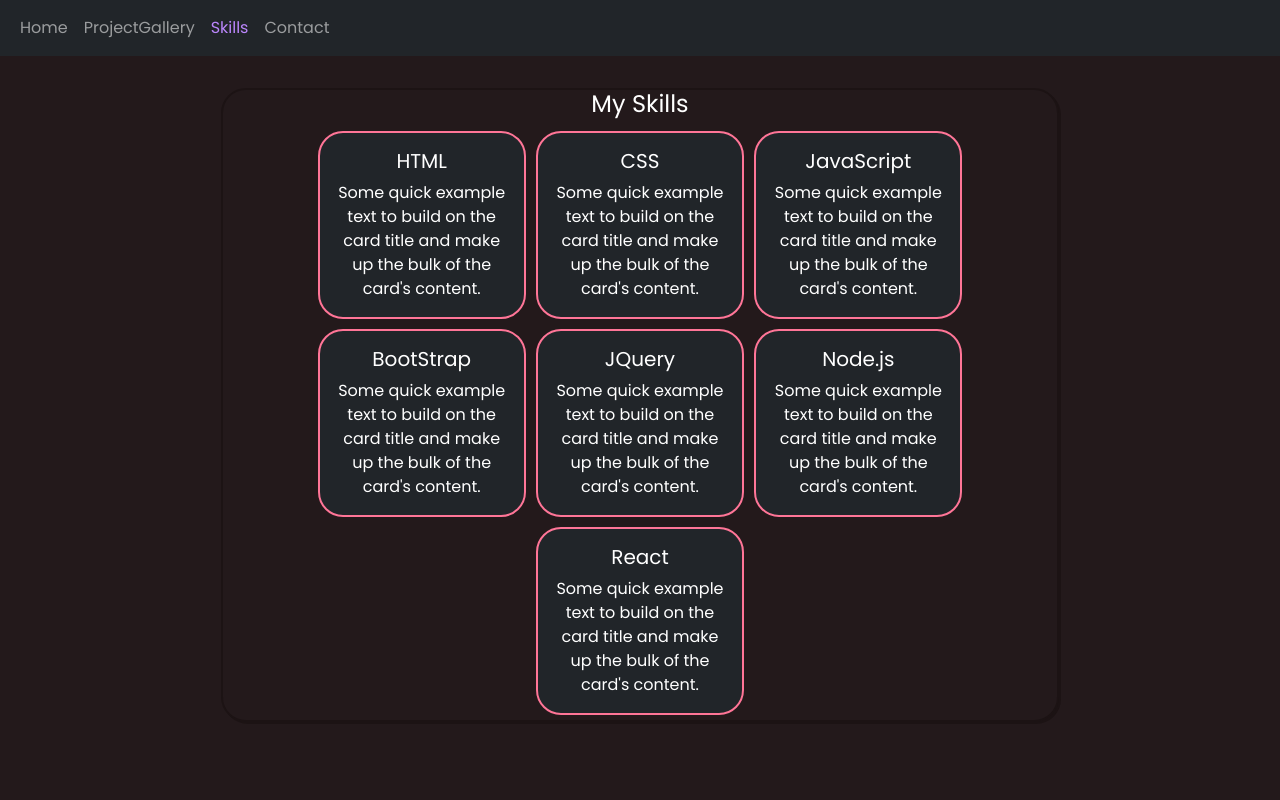
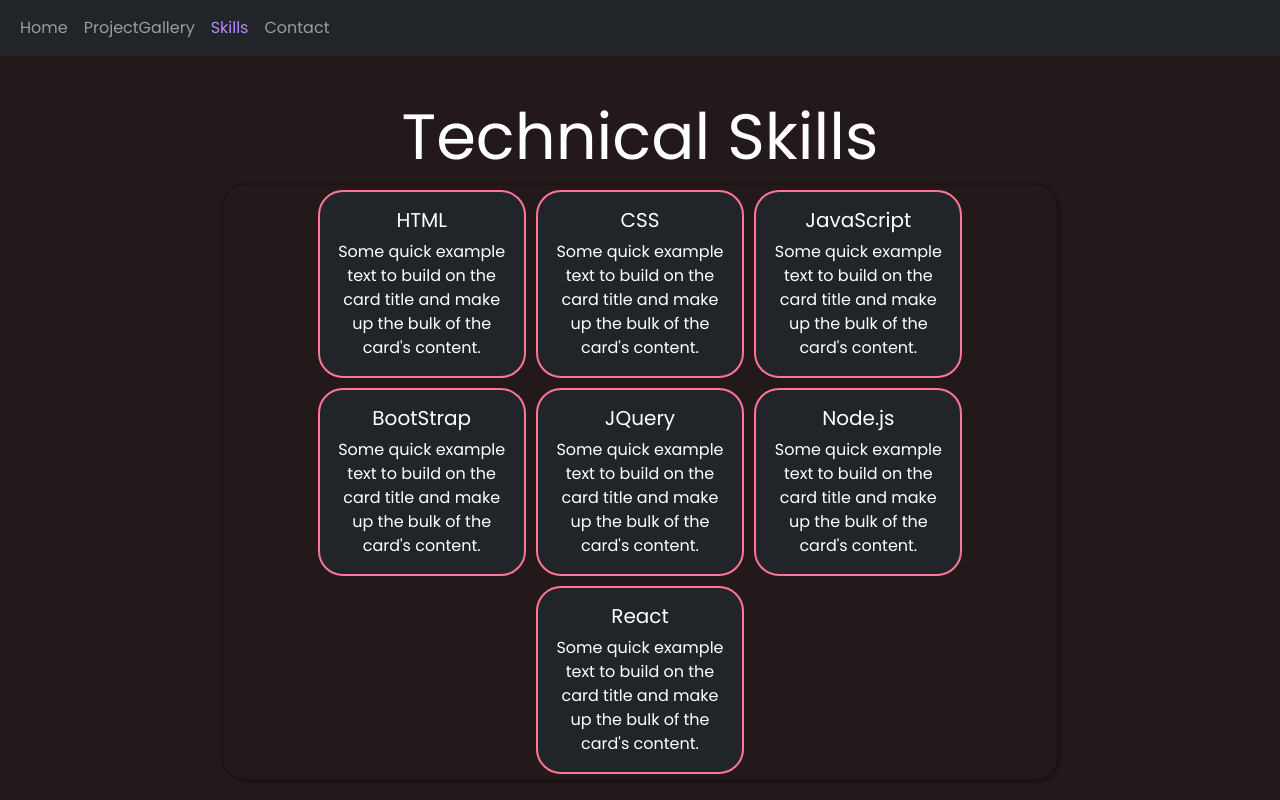
Before and after one commit to josh484/react-portfolio, a React (Vite) app: page /react-portfolio/skillsgallery in a window 1280 px wide. Built offline with nearby package versions, Linux system fonts and the light colour scheme.

Commit message:
finished of skills section

```diff
--- a/src/App.css
+++ b/src/App.css
@@ -60,6 +60,7 @@
     max-width: 100% ;
     min-height: 100vh;
     display: flex;
+    flex-flow: column;
     align-items: center;
     justify-content: center;
     background-color: #23191b;
@@ -71,7 +72,6 @@
     border: 2px solid #1c1314;
     box-shadow: 2px 2px #1c1314;
     text-align: center;
-    margin-top: 10px;
 }
 
 #skillsMid{
@@ -102,6 +102,10 @@
     transition: all .4s ease;
     -webkit-transition: all .4s ease;
     box-shadow: 5px 5px #ff7597;
+}
+
+#skillHeading{
+    margin-top: 10vh;
 }
 
 .buttonC{
--- a/src/components/SkillsGallery.jsx
+++ b/src/components/SkillsGallery.jsx
@@ -9,11 +9,13 @@
 function SkillsGallery() {
     const [skills, setSkills] = useState(Skills);
     return (
+        <>
+
         <Container fluid id='skillsGrid'>
+        <h1 id='skillHeading'>Technical Skills</h1>
             <Row>
                 <Col id='skillsMid'>
                     <div id='skills' className='col-lg-8 col-10 '>
-                        <h4>My Skills</h4>
                         <div id='skillsBox'>
                             {skills.map(skills => (
                                 <SkillCard
@@ -28,6 +30,7 @@
                 </Col>
             </Row>
         </Container>
+        </>
 
     )
 }
--- a/src/components/projects.json
+++ b/src/components/projects.json
@@ -3,7 +3,7 @@
     {
         "id": 1,
         "name": "Cybernet Detective",
-        "image": "./cybernet.gif",
+        "image": "./images/cybernet.gif",
         "description": "A Website using APIs that takes in an IP Address and gives various information about the IP to check if the IP is dangerous",
         "link": "https://github.com/josh484/Cyber-security",
         "website": "https://josh484.github.io/Cyber-security/index.html"
```
Also changed, not shown: public/cybersecurity.png (deleted), 1 other file (tests, documents, lock files or other folders).
